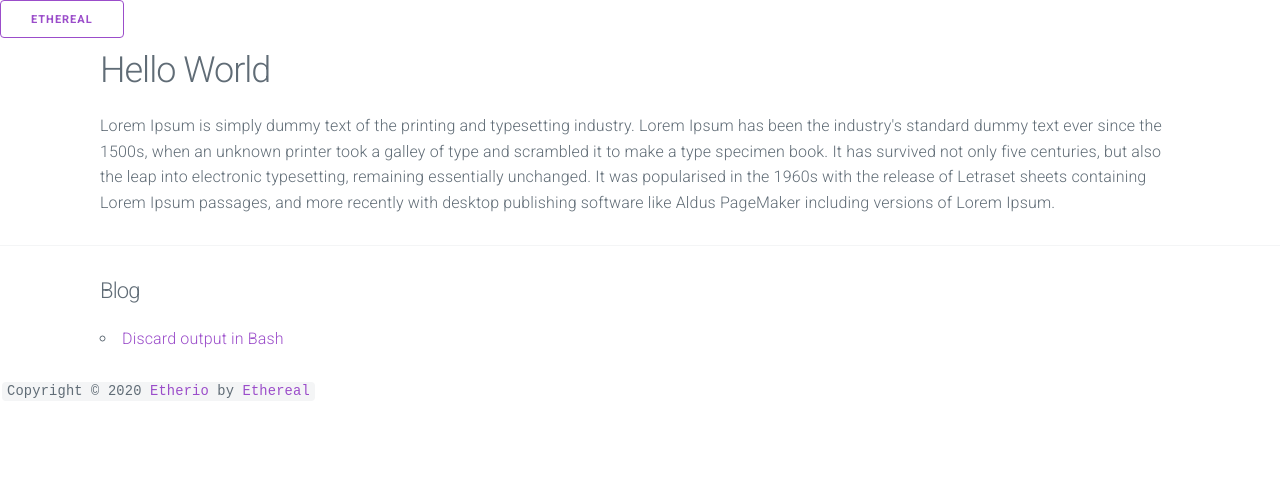
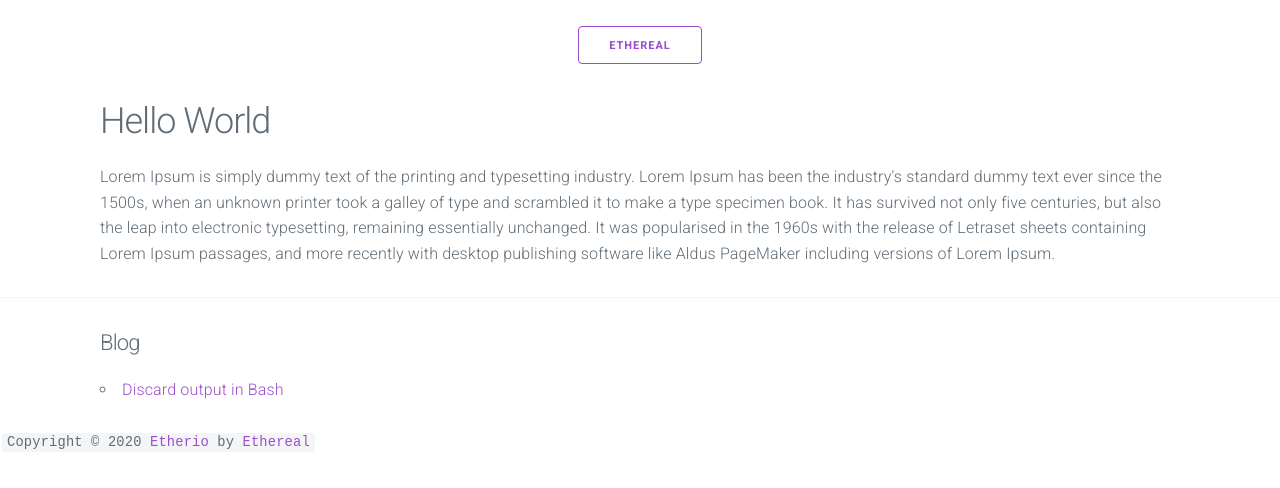
Before and after one commit to etherealTech/etherealtech.github.io, a Jekyll site: the page built from docs/index.md, in a window 1280 px wide. Shown: the top 488 px of the page. Built offline with Jekyll 4.4.1, drawn with Linux system fonts in a browser that asks for light colours; nearby versions of some CDN libraries.

Commit message:
Update blog.html

```diff
--- a/docs/_layouts/blog.html
+++ b/docs/_layouts/blog.html
@@ -13,9 +13,9 @@
 </head>
 
 <body>
-    <nav>
-        <a class="button button-outline" href="/?_ref=logo">{{ site.name }}</a>
-    </nav>
+    <nav><br ><center>
+        <a class="button button-outline" href="/{{ site.repository }}?_ref=logo">{{ site.name }}</a>
+    </center><br ></nav>
 
     <div class="container">
     {{ page.content }}
@@ -28,14 +28,14 @@
         <ul>
         {% for post in site.posts %}
             <li>
-                <a href="{{ post.url }}">{{ post.title }}</a>
+                <a href="/{{ site.repository }}{{ post.url }}">{{ post.title }}</a>
             </li>
         {% endfor %}
         </ul>
     </div>
 
     <div class="clearfix">
-        <p><code>Copyright &copy; 2020 <a href="/?_ref=footer">Etherio</a> by <a href="https://etherio.net" target="_blank">Ethereal</a></code></p>
+        <p><code>Copyright &copy; 2020 <a href="/{{ site.repository }}?_ref=footer">Etherio</a> by <a href="https://etherio.net" target="_blank">Ethereal</a></code></p>
     </div>
 </body>
 
```
